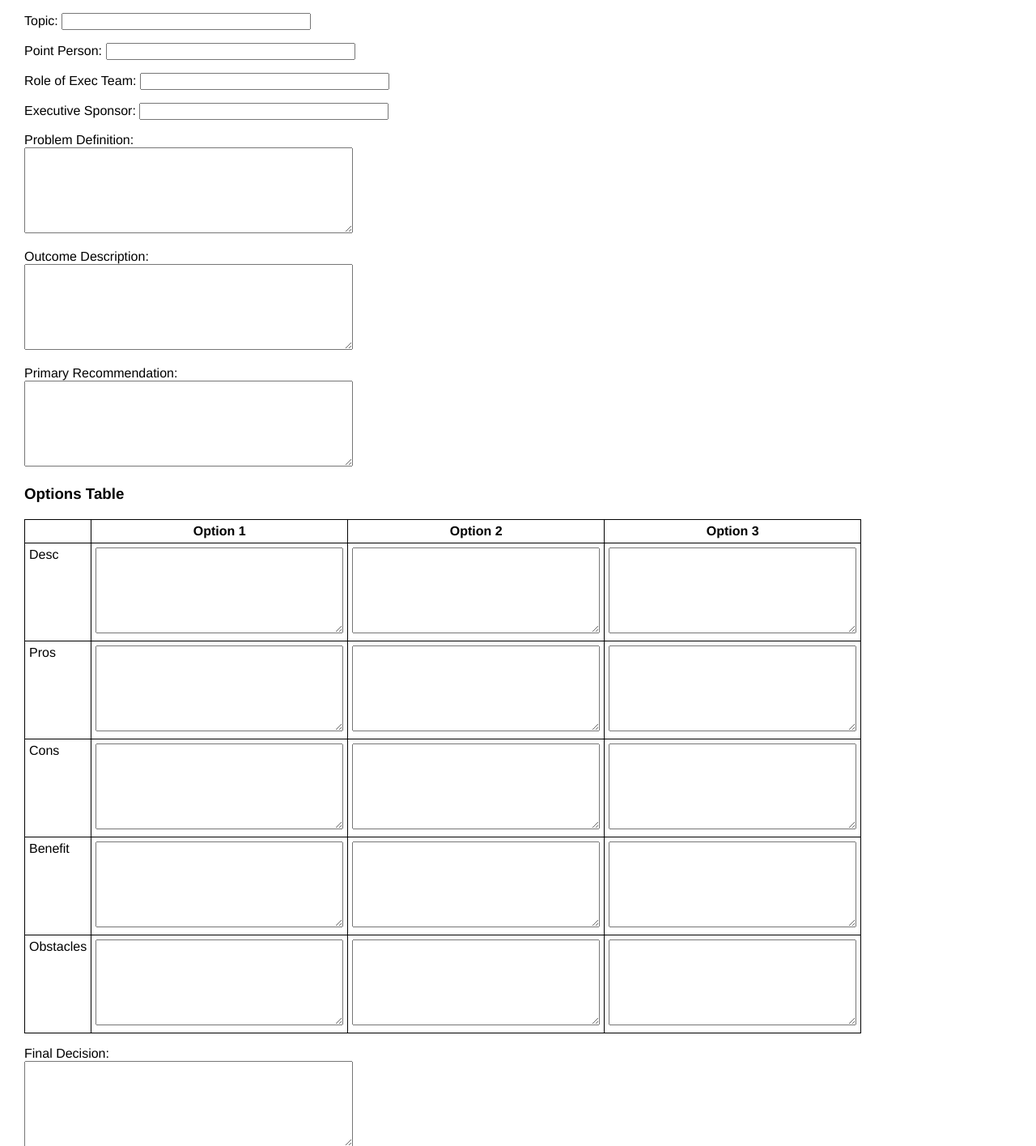
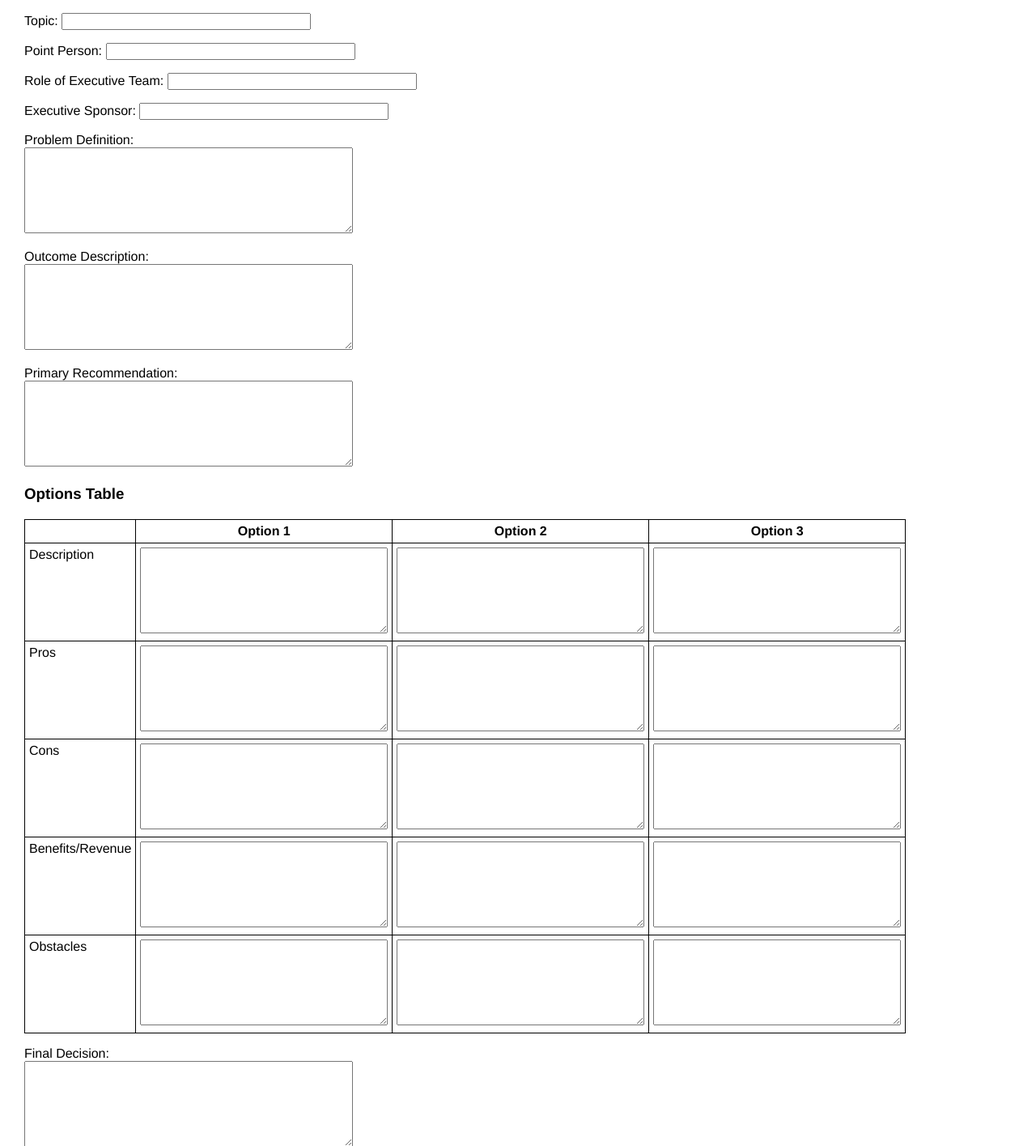
Before and after one commit to suzyatTP/fillableform, a Flask app: page / in a window 1280 px wide. Shown: the part 145-1560 px from the top of the page at 81% size. Run offline with Flask 3, Linux system fonts and the light colour scheme.

Commit message:
first commit

```diff
--- a/app.py
+++ b/app.py
@@ -73,7 +73,7 @@ def submit():
     top_fields = [
         ("Topic", data.get("Topic", "")),
         ("Point Person", data.get("PointPerson", "")),
-        ("Role of Exec Team", data.get("Role", "")),
+        ("Role of Executive Team", data.get("Role", "")),
         ("Executive Sponsor", data.get("Sponsor", "")),
         ("Problem Definition", data.get("Problem", "")),
         ("Outcome Description", data.get("Outcome", "")),
--- a/templates/form.html
+++ b/templates/form.html
@@ -65,7 +65,7 @@
   <form action="/submit" method="POST">
     <p><label>Topic: <input type="text" name="Topic" /></label></p>
     <p><label>Point Person: <input type="text" name="PointPerson" /></label></p>
-    <p><label>Role of Exec Team: <input type="text" name="Role" /></label></p>
+    <p><label>Role of Executive Team: <input type="text" name="Role" /></label></p>
     <p><label>Executive Sponsor: <input type="text" name="Sponsor" /></label></p>
     <p><label>Problem Definition:<br><textarea name="Problem"></textarea></label></p>
     <p><label>Outcome Description:<br><textarea name="Outcome"></textarea></label></p>
@@ -79,7 +79,7 @@
         <th>Option 2</th>
         <th>Option 3</th>
       </tr>
-      {% for field in ["Desc", "Pros", "Cons", "Benefit", "Obstacles"] %}
+      {% for field in ["Description", "Pros", "Cons", "Benefits/Revenue", "Obstacles"] %}
       <tr>
         <td>{{ field }}</td>
         <td><textarea name="Option1{{ field }}"></textarea></td>
```
